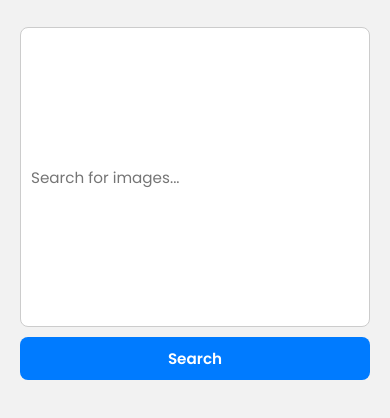
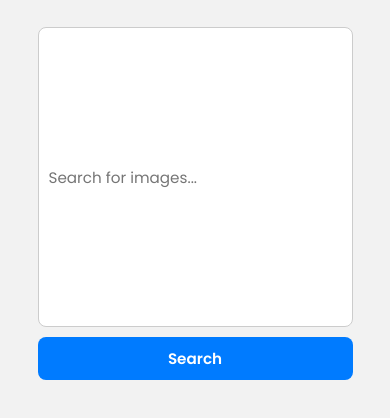
Before and after one commit to iamtahasc/Image-Finder-App, a plain HTML site: page index.html in a window 390 px wide. Shown: the part 62-480 px from the top of the page. Drawn offline with Linux system fonts and the light colour scheme.

Commit message:
Update Responsiveness

```diff
--- a/style.css
+++ b/style.css
@@ -108,13 +108,13 @@ header h1 {
     max-width: 100%;
 }
 
+#viewMoreBtn:hover {
+    background-color: #0056b3;
+}
+
 @media (max-width: 768px) {
     header h1 {
         font-size: 2rem;
-    }
-
-    #loader{
-        width: 20%;
     }
 
     .search-container input,
@@ -135,18 +135,17 @@ header h1 {
         font-size: 1.6rem;
     }
 
-    #loader{
-        width: 20%;
+    .search-container {
+        flex-direction: column;
+        align-items: center; /* Center everything */
     }
 
-    .search-container {
-        flex-direction: column;
-        align-items: stretch;
+    .search-container input {
+        width: 90%;
     }
 
-    .search-container input,
     .search-container button {
-        width: 100%;
+        width: 90%;
     }
 
     #viewMoreBtn {
@@ -162,8 +161,4 @@ header h1 {
         font-size: 13px;
         padding: 8px 12px;
     }
-
-    #loader{
-        width: 20%;
-    }
 }
```
